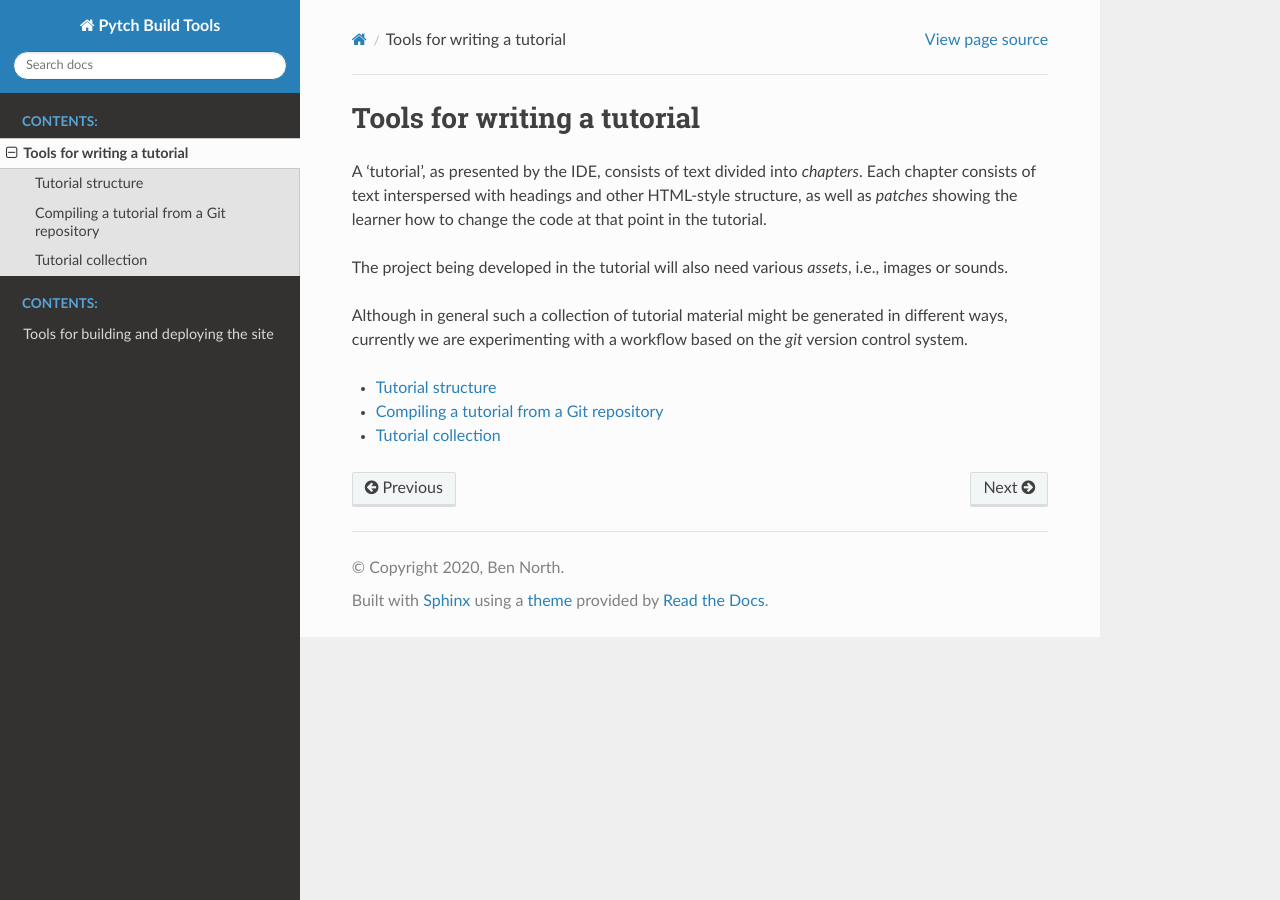
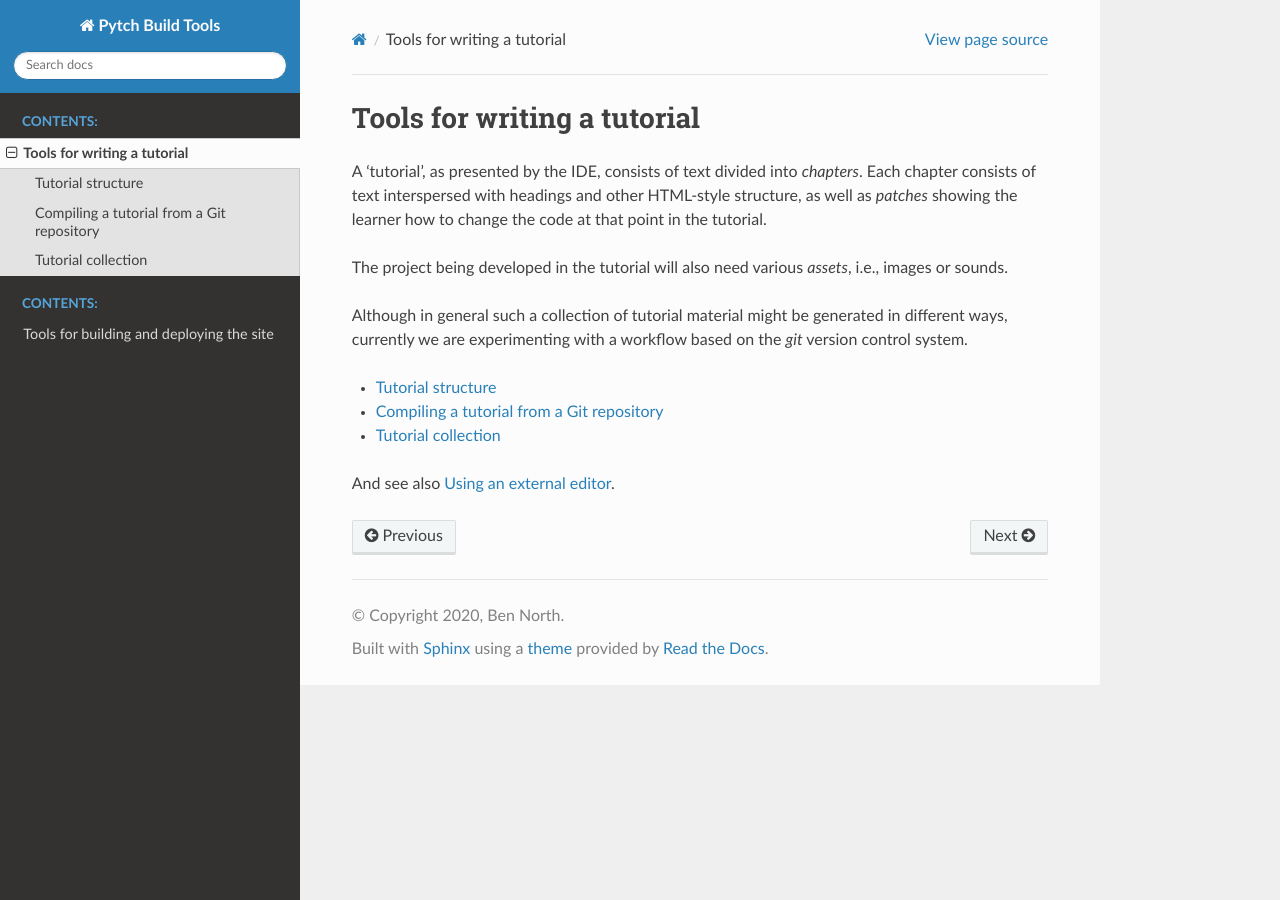
Before and after one commit to pytchlang/pytch-build, a Sphinx documentation site: the page built from doc/source/tutorialcompiler/index.rst, in a window 1280 px wide. Built offline with Sphinx 7.4.7 and the Read the Docs theme 2.0.0, drawn with Linux system fonts in a browser that asks for light colours; pages that are not in the unit, such as notebooks, are missing from menus.

Commit message:
Xref live-reload docs from tutorial-compiler docs

```diff
--- a/doc/source/tutorialcompiler/index.rst
+++ b/doc/source/tutorialcompiler/index.rst
@@ -19,3 +19,5 @@ workflow based on the *git* version control system.
    tutorial-structure
    fromgitrepo
    tutorial-collection
+
+And see also :doc:`../live-reload/index`.
```
